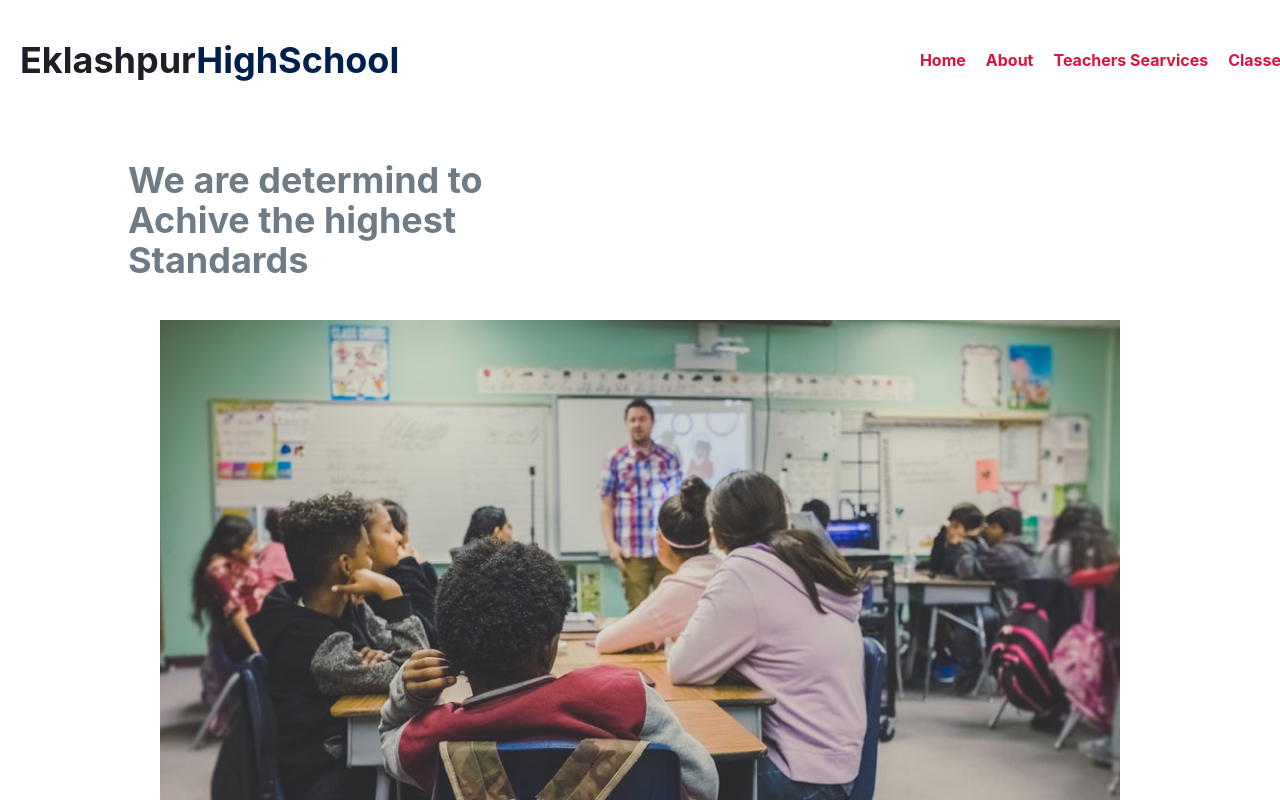
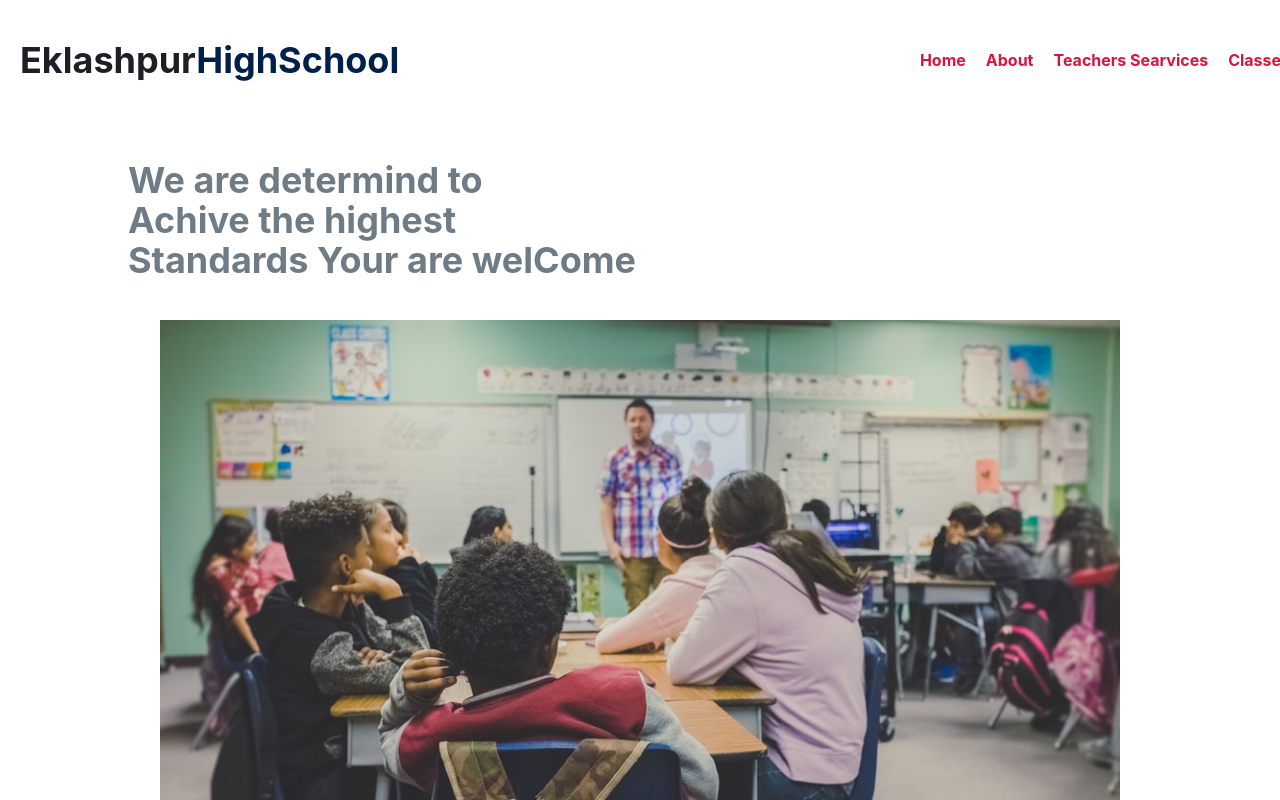
Before and after one commit to proloypaul/Eklashpur-High-School, a React (Create React App) app: page / in a window 1280 px wide. Shown: the top 800 px of the page. Built offline with nearby package versions, Linux system fonts and the light colour scheme.

Commit message:
check git

```diff
--- a/src/Components/Home/Home.js
+++ b/src/Components/Home/Home.js
@@ -13,7 +13,7 @@ const Home = () => {
                 <div className="mx-32 text-4xl text-headerTitle py-10 font-bold ">
                     <p className="text-headerTitle">We are determind to</p>
                     <p>Achive the highest</p>
-                    <p>Standards</p>
+                    <p>Standards Your are welCome</p>
                 </div>
                 <div className="w-3/4 m-auto">
                     <img src={img} alt="Empty!"/>
```
